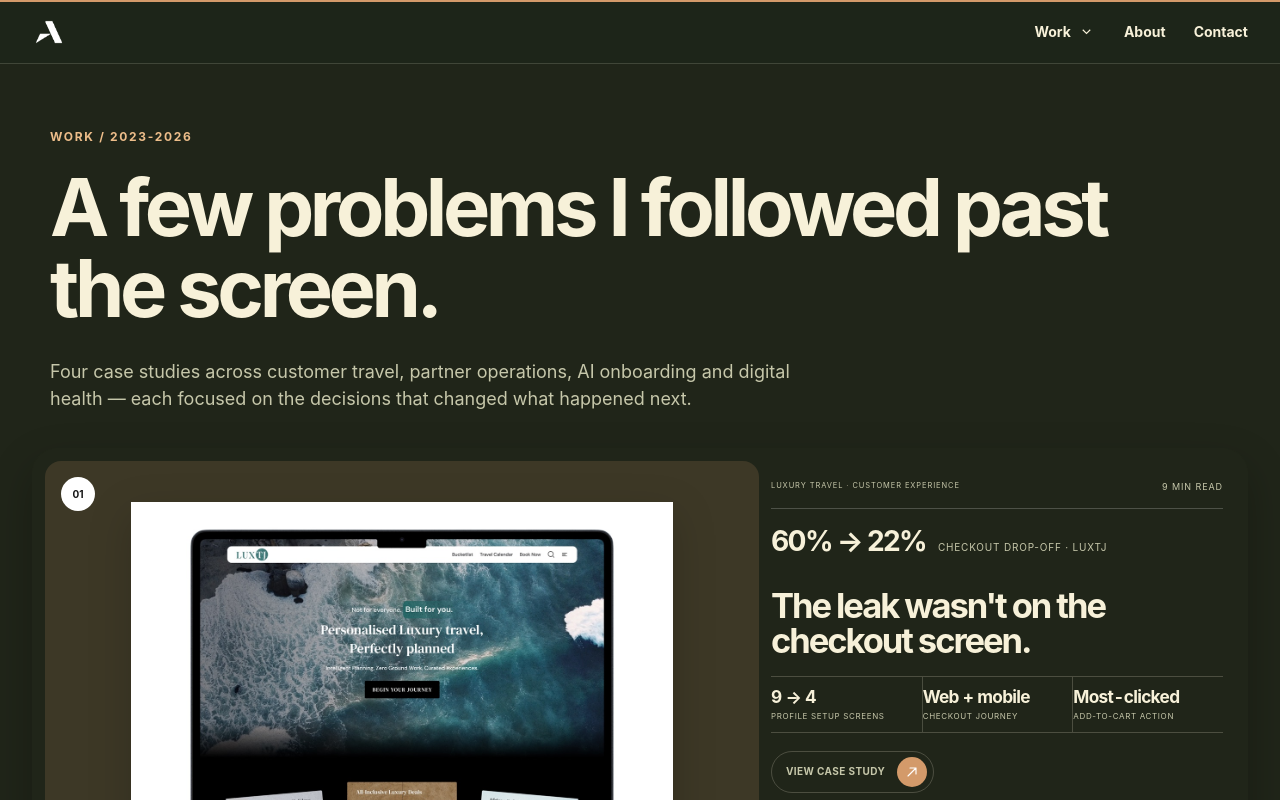
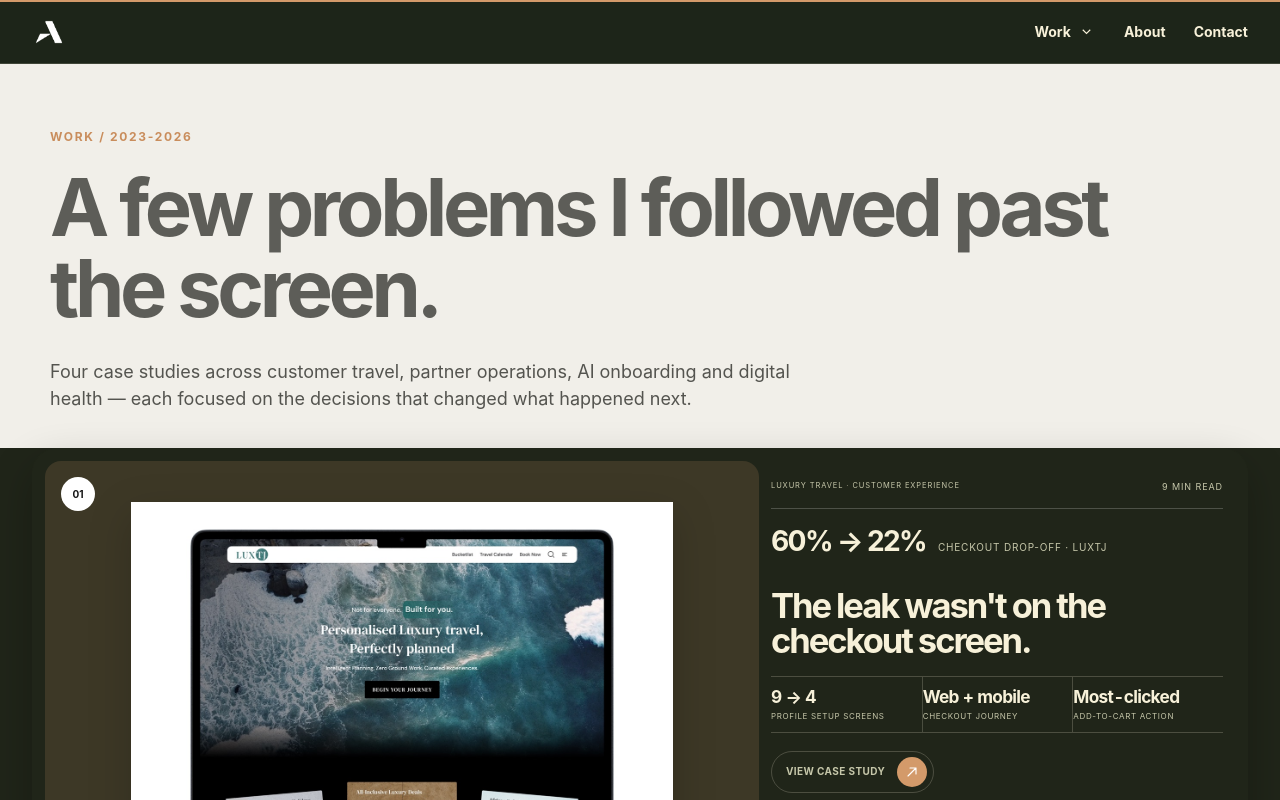
Before and after one commit to Akshayux/akshay-portfolio, a Next.js app: page /work in a window 1280 px wide. Shown: the top 800 px of the page. Built offline with nearby package versions, Linux system fonts and the light colour scheme.

Commit message:
Unify page hero colour palette

```diff
--- a/app/refinements.css
+++ b/app/refinements.css
@@ -371,3 +371,28 @@ body{overflow-x:hidden}
 
 /* Keep the supporting story at the same readable contrast on every viewport. */
 .hero-centered .hero-support,.hero-centered .hero-support p{color:#54544f!important;opacity:1!important;filter:none!important}
+
+/* Keep every page's opening hero in the same calm, light visual language as
+   the home hero. The full-bleed layer preserves each page's existing layout
+   while giving the first viewport one consistent colour story. */
+:is(.page-hero,.about-canvas,.contact-hero,.resume-heading,.case-page .case-hero){position:relative;isolation:isolate;color:#5d5d58}
+:is(.page-hero,.about-canvas,.contact-hero,.resume-heading,.case-page .case-hero)::before{content:"";position:absolute;z-index:-1;inset:0 calc(50% - 50vw);background:#f1efe9}
+:is(.page-hero,.about-canvas,.contact-hero,.resume-heading,.case-page .case-hero) h1,
+:is(.page-hero,.about-canvas,.contact-hero,.resume-heading,.case-page .case-hero) h2,
+:is(.page-hero,.about-canvas,.contact-hero,.resume-heading,.case-page .case-hero) strong{color:#5d5d58}
+:is(.page-hero,.about-canvas,.contact-hero,.resume-heading,.case-page .case-hero) p{color:#54544f}
+:is(.page-hero,.about-canvas,.contact-hero,.resume-heading,.case-page .case-hero) .eyebrow,
+:is(.page-hero,.about-canvas,.contact-hero,.resume-heading,.case-page .case-hero) .case-eyebrow{color:#c98d5c}
+.about-canvas-board{background:radial-gradient(circle at 50% 46%,rgba(201,141,92,.1),transparent 38%),#e7e4dc;border-color:rgba(93,93,88,.22)}
+.about-canvas-callout{color:#5d5d58}
+.about-canvas-callout small,.about-canvas-callout span{color:#686862}
+.about-canvas-portrait span{background:#f1efe9;color:#5d5d58}
+.contact-primary{border-color:rgba(93,93,88,.22)}
+.contact-primary>span,.contact-primary>small{color:#686862}
+.case-summary{border-color:rgba(93,93,88,.22)}
+.case-summary>div{border-color:rgba(93,93,88,.22)}
+.case-summary dt{color:#686862}
+.case-summary dd{color:#5d5d58}
+.resume-heading{border-color:rgba(93,93,88,.35)}
+.resume-heading>div:first-child>span{color:#c98d5c}
+.resume-heading>div:first-child>p{color:#5d5d58}
```
